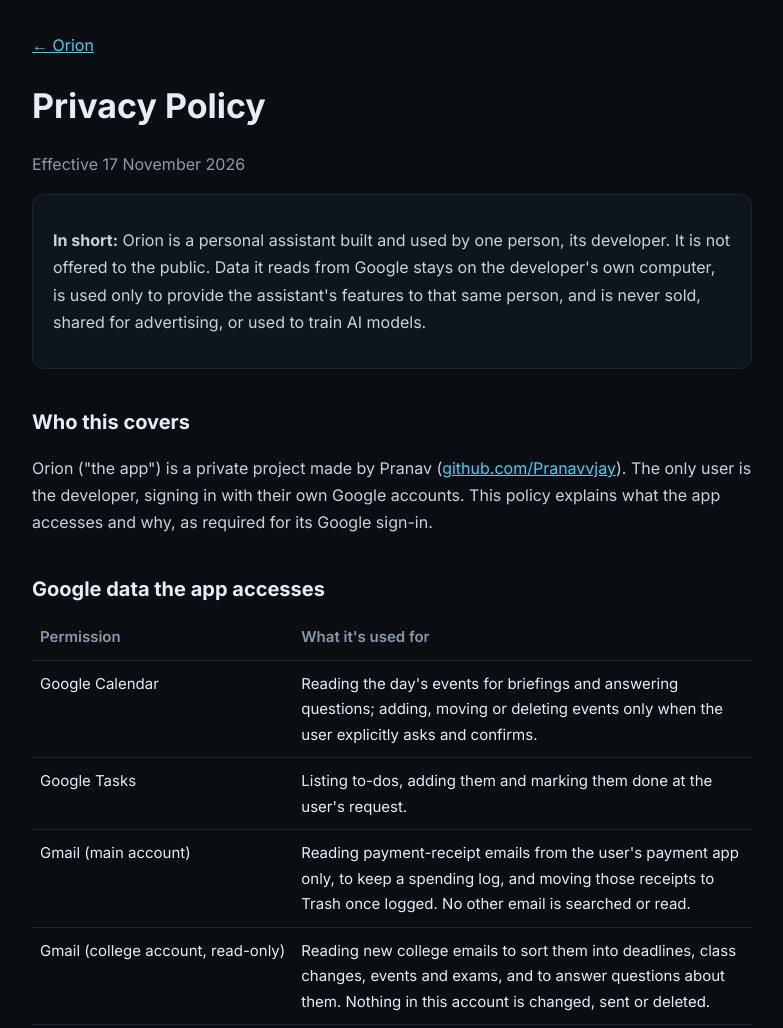
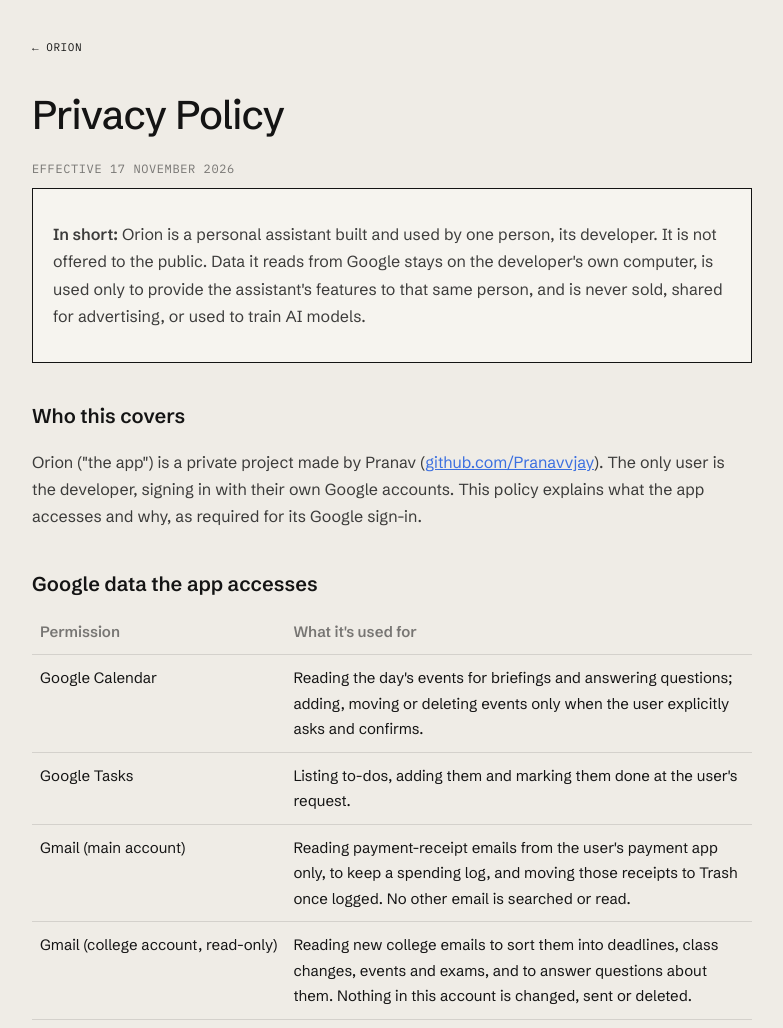
Before and after one commit to Pranavvjay/Orion-showcase, a plain HTML site: page privacy.html in a window 1280 px wide. Shown: the top 1028 px of the page, without its empty margins (248-1031 px from the left). Drawn offline with Linux system fonts and the light colour scheme.

Commit message:
Privacy page: paper style to match
Co-Authored-By: Claude Opus 5.5 <noreply@anthropic.com>

```diff
--- a/privacy.html
+++ b/privacy.html
@@ -7,18 +7,19 @@
 <meta name="description" content="Privacy policy for Orion, a personal AI assistant.">
 <link rel="preconnect" href="https://fonts.googleapis.com">
 <link rel="preconnect" href="https://fonts.gstatic.com" crossorigin>
-<link href="https://fonts.googleapis.com/css2?family=Inter:wght@400;600;700&display=swap" rel="stylesheet">
+<link href="https://fonts.googleapis.com/css2?family=IBM+Plex+Mono:wght@400;500&family=Schibsted+Grotesk:wght@400;500;600&display=swap" rel="stylesheet">
 <style>
-  :root { --bg: #0A0E13; --panel: #0F151C; --line: #1C2733; --text: #E6EDF3; --muted: #8B9AAB; --cyan: #38D3F5; }
+  :root { --bg: #efece6; --panel: #f6f4ef; --line: rgba(20, 20, 20, .12); --text: #141414; --muted: rgba(20, 20, 20, .55); --accent: #3b6fe0; }
   * { box-sizing: border-box; }
-  body { margin: 0; background: var(--bg); color: var(--text); font: 16px/1.7 Inter, system-ui, sans-serif; }
-  a { color: var(--cyan); }
+  body { margin: 0; background: var(--bg); color: var(--text); font: 16px/1.7 "Schibsted Grotesk", system-ui, sans-serif; }
+  a { color: var(--accent); }
   main { max-width: 760px; margin: 0 auto; padding: 32px 20px 64px; }
-  h1 { font-size: 34px; margin: 18px 0 4px; }
-  h2 { font-size: 20px; margin: 36px 0 8px; }
-  p, li { color: #C9D3DD; }
-  .muted { color: var(--muted); }
-  .box { background: var(--panel); border: 1px solid var(--line); border-radius: 12px; padding: 16px 20px; }
+  main > a:first-child { font: 400 11px "IBM Plex Mono", monospace; text-transform: uppercase; letter-spacing: .05em; color: var(--text); text-decoration: none; }
+  h1 { font-size: 40px; font-weight: 500; letter-spacing: -.02em; margin: 22px 0 4px; }
+  h2 { font-size: 20px; font-weight: 600; margin: 36px 0 8px; }
+  p, li { color: rgba(20, 20, 20, .82); }
+  .muted { color: var(--muted); font: 400 12px "IBM Plex Mono", monospace; text-transform: uppercase; letter-spacing: .05em; }
+  .box { background: var(--panel); border: 1px solid var(--text); padding: 16px 20px; }
   table { width: 100%; border-collapse: collapse; font-size: 15px; }
   th, td { text-align: left; vertical-align: top; padding: 10px 8px; border-bottom: 1px solid var(--line); }
   th { color: var(--muted); font-weight: 600; }
```
